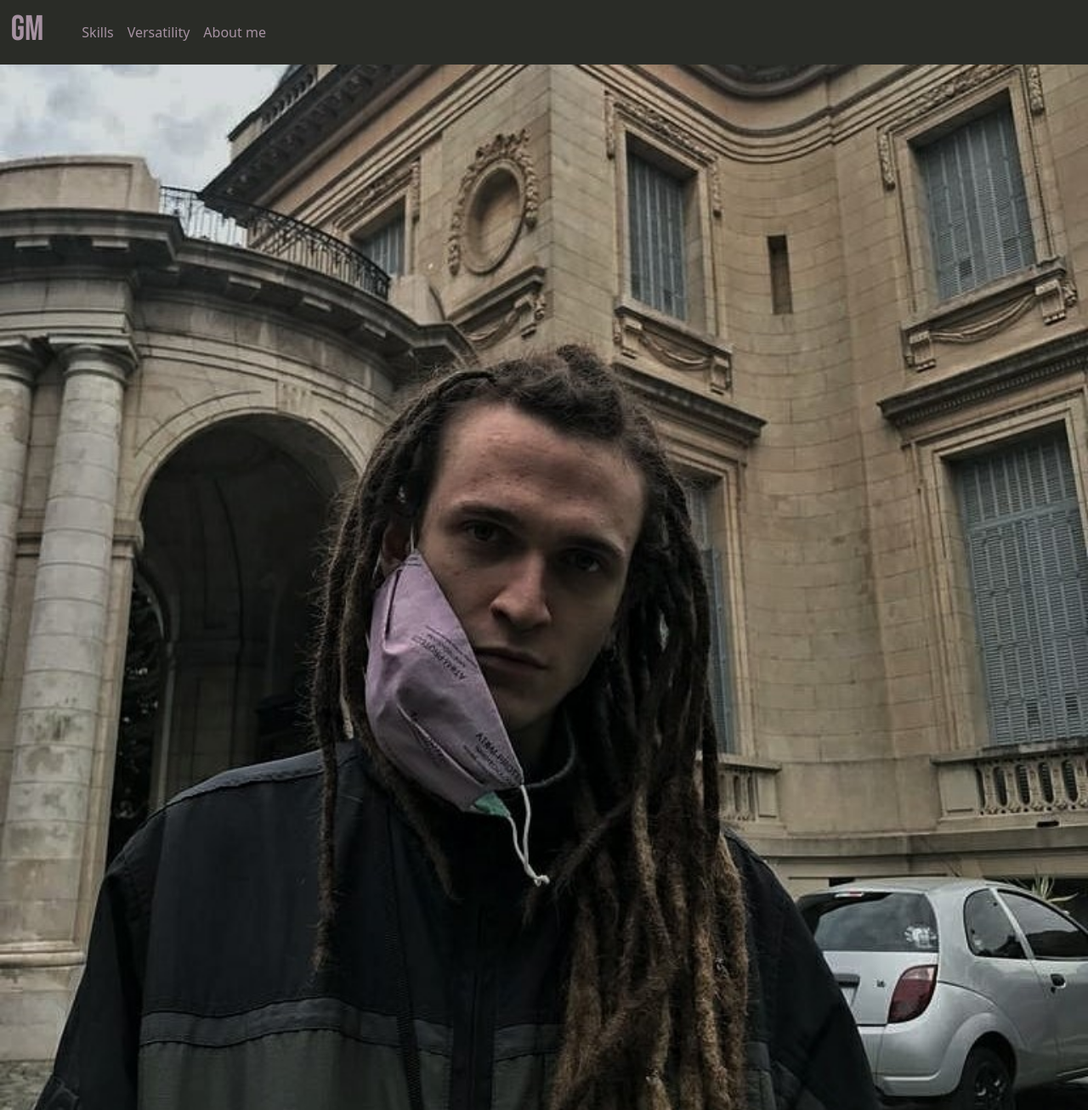
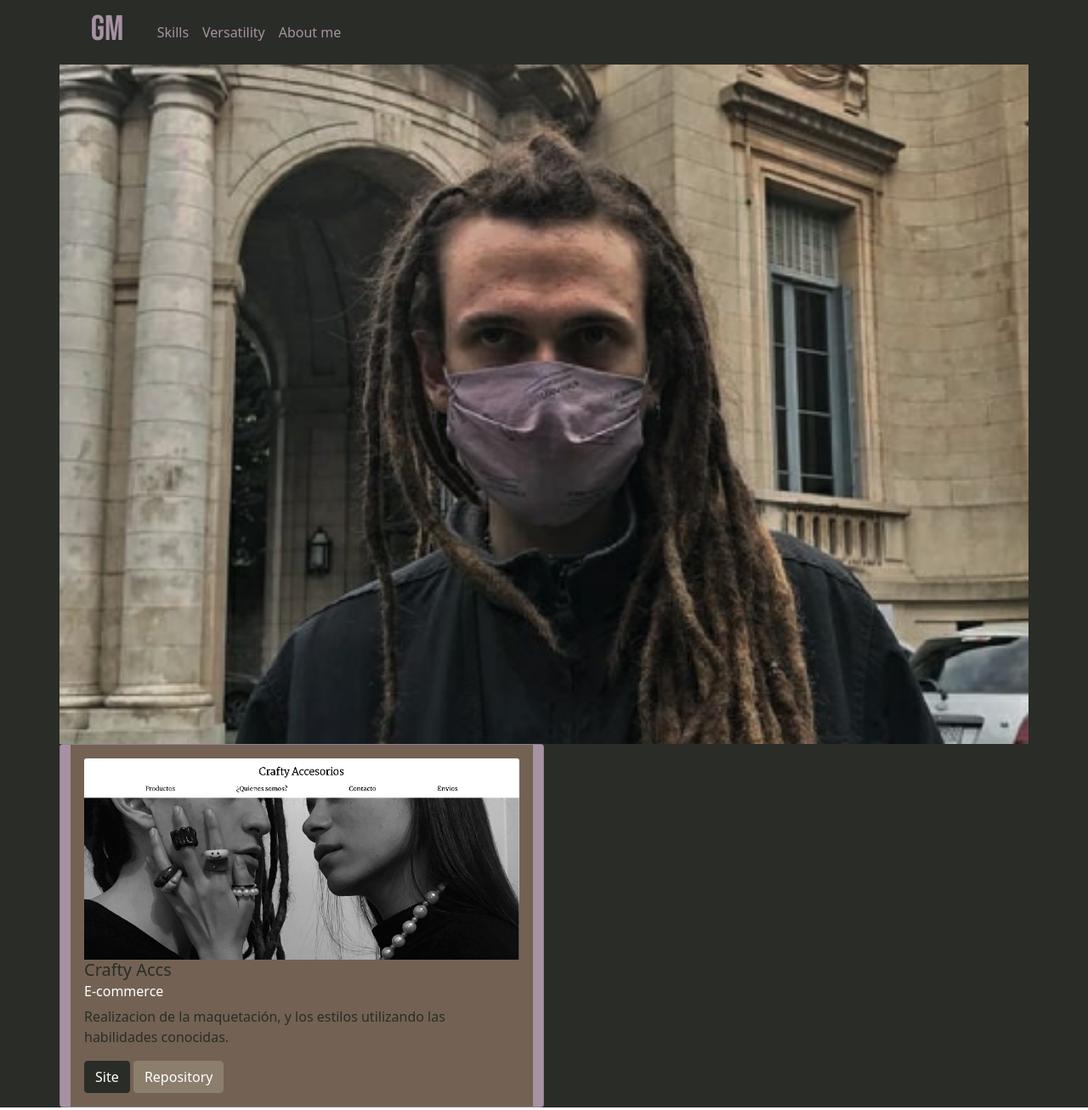
Before and after one commit to GaloMegg/portfolio, a plain HTML site: page index.html in a window 1280 px wide. Shown: the top 1307 px of the page at 85% size. Drawn offline with Linux system fonts and the light colour scheme.

Commit message:
landing changes

```diff
--- a/index.html
+++ b/index.html
@@ -16,55 +16,72 @@
 </head>
 
 <body>
-    <main>
-
-        <nav class="navbar navbar-expand-md navbar-light bg-primary">
+    <main class="bg-primary">
+        <div class="container">
+            <div class="row bg-primary">
+                <div class="col-12">
+                    <nav class="navbar navbar-expand-md navbar-light bg-primary col-12">
                         <div class="container-fluid ">
-                <h1> <a class=" text-secondary fontNav " href="index.html">GM</a></h1>
+                            <h1> <a class=" text-secondary fontNav  " href="index.html">GM</a></h1>
                             <button class="navbar-toggler" type="button" data-bs-toggle="collapse"
-                    data-bs-target="#navbarTogglerDemo02" aria-controls="navbarTogglerDemo02" aria-expanded="false"
-                    aria-label="Toggle navigation">
-                    <svg xmlns="http://www.w3.org/2000/svg" class="icon icon-tabler icon-tabler-point text-secondary"
-                        width="24" height="24" viewBox="0 0 24 24" stroke-width="2" stroke="currentColor" fill="none"
+                                data-bs-target="#navbarTogglerDemo02" aria-controls="navbarTogglerDemo02"
+                                aria-expanded="false" aria-label="Toggle navigation">
+                                <svg xmlns="http://www.w3.org/2000/svg"
+                                    class="icon icon-tabler icon-tabler-point text-secondary" width="24" height="24"
+                                    viewBox="0 0 24 24" stroke-width="2" stroke="currentColor" fill="none"
                                     stroke-linecap="round" stroke-linejoin="round">
                                     <path stroke="none" d="M0 0h24v24H0z" />
                                     <circle cx="12" cy="12" r="11" />
                                 </svg>
                             </button>
 
-                <div class="collapse navbar-collapse text-center" id="navbarTogglerDemo02">
-                    <ul class="navbar-nav me-auto mb-2 mb-lg-0">
-                        <li class="nav-item">
-                            <a class="nav-link active text-secondary" aria-current="page" href="#">Skills</a>
+                            <div class=" collapse navbar-collapse  " id="navbarTogglerDemo02">
+                                <ul class="navbar-nav me-auto mb-2 mb-lg-0 d-flex  justify-content-end" >
+                                    <li class="nav-item  ">
+                                        <a class="nav-link active text-secondary" aria-current="page"
+                                            href="#skills">Skills</a>
                                     </li>
                                     <li class="nav-item">
-                            <a class="nav-link active text-secondary" href="#">Versatility</a>
+                                        <a class="nav-link active text-secondary " href="#">Versatility</a>
                                     </li>
                                     <li class="nav-item">
-                            <a class="nav-link active text-secondary" href="#" aria-disabled="true">About me</a>
+                                        <a class="nav-link active text-secondary" href="#" aria-disabled="true">About
+                                            me</a>
                                     </li>
                                 </ul>
                             </div>
                         </div>
                     </nav>
+                </div>
+            </div>
+        </div>
 
-        <section class="landing">
-            <img src="images/profile.jpg" class="resizeImage">
-        </section>
+        <div class="container landing">
+            <div class="row bg-light">
+                <div class="col-12 background">
+
+                </div>
+            </div>
+        </div>
+
         <div class="container">
             <div class="row">
-                <div class="card col-sm-4 bg-secondary">
+                <div class="card col-md-6 bg-light  ">
                     <div class="card-body bg-info">
                         <img src="images/craftysample.png" class="card-img-top" alt="...">
                         <h5 class="card-title text-pink">Crafty Accs</h5>
                         <h6 class="card-subtitle mb-2 text-white">E-commerce</h6>
-                        <p class="card-text">Realizacion de la maquetación, y los estilos utilizando las habilidades conocidas.</p>
-                        <a href="#" class="btn btn-primary text-white">Site</a>
-                        <a href="#" class="btn btn-success text-white">Repository</a>
+                        <p class="card-text">Realizacion de la maquetación, y los estilos utilizando las habilidades
+                            conocidas.</p>
+                        <a href="https://galomegg.github.io/" class="btn btn-primary text-white">Site</a>
+                        <a href="https://github.com/GaloMegg/galomegg.github.io.git"
+                            class="btn btn-success text-white">Repository</a>
                     </div>
                 </div>
             </div>
         </div>
+
+
 
     </main>
 
```
Also changed, not shown: css/styles.css, images/profile.jpg (deleted), images/profile.png (added), images/profilecbarbijo.jpg (deleted), images/profilecbarbijo.png (added). Lines whose indentation alone changed are shown as unchanged.
